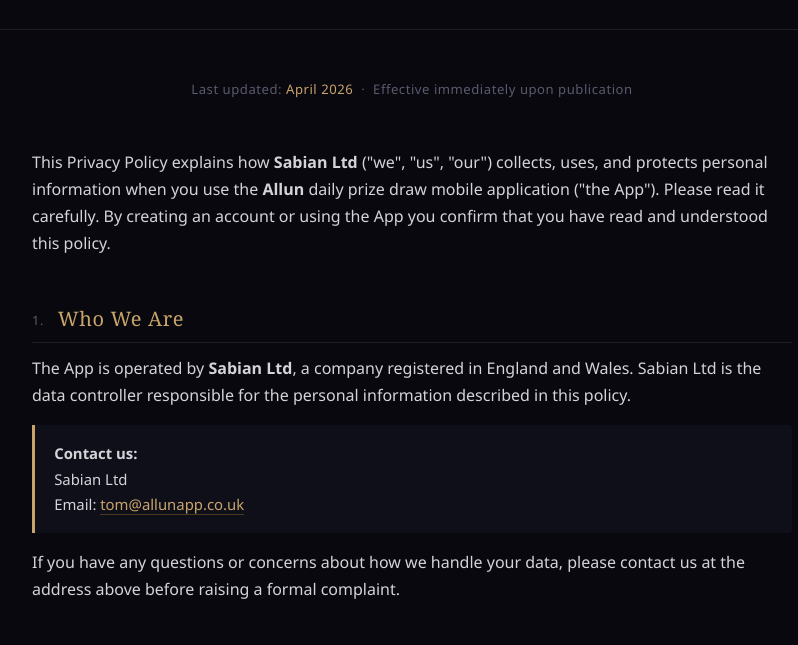
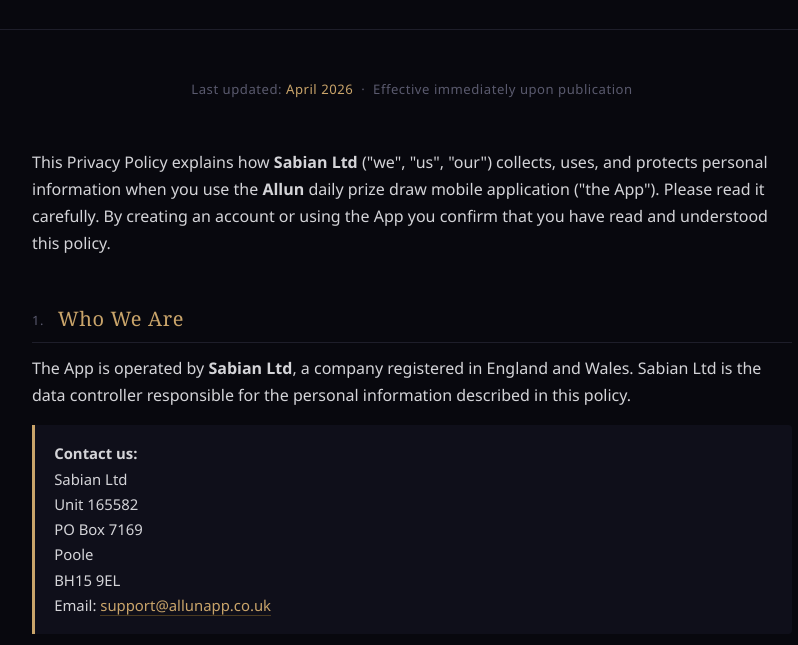
Before and after one commit to TomMarkwick/allun-privacy, a plain HTML site: page index.html in a window 1280 px wide. Shown: the part 155-800 px from the top of the page, without its empty margins (228-1026 px from the left). Drawn offline with Linux system fonts and the light colour scheme.

Commit message:
Add Sabian Ltd postal address and switch contact email to support@allunapp.co.uk

```diff
--- a/index.html
+++ b/index.html
@@ -166,7 +166,11 @@
     <div class="highlight-box">
       <strong>Contact us:</strong><br>
       Sabian Ltd<br>
-      Email: <a href="mailto:tom@allunapp.co.uk">tom@allunapp.co.uk</a>
+      Unit 165582<br>
+      PO Box 7169<br>
+      Poole<br>
+      BH15 9EL<br>
+      Email: <a href="mailto:support@allunapp.co.uk">support@allunapp.co.uk</a>
     </div>
     <p>If you have any questions or concerns about how we handle your data, please contact us at the address above before raising a formal complaint.</p>
 
@@ -241,7 +245,7 @@
       <li><strong>Right to object</strong> – to object to processing carried out on the basis of legitimate interests.</li>
       <li><strong>Right to withdraw consent</strong> – where processing is based on consent, to withdraw that consent at any time without affecting the lawfulness of prior processing.</li>
     </ul>
-    <p>To exercise any of these rights please contact us at <a href="mailto:tom@allunapp.co.uk">tom@allunapp.co.uk</a>. We will respond within one calendar month. You also have the right to lodge a complaint with the <strong>Information Commissioner's Office (ICO)</strong> at <a href="https://ico.org.uk" target="_blank" rel="noopener noreferrer">ico.org.uk</a> if you believe your data has been processed unlawfully.</p>
+    <p>To exercise any of these rights please contact us at <a href="mailto:support@allunapp.co.uk">support@allunapp.co.uk</a>. We will respond within one calendar month. You also have the right to lodge a complaint with the <strong>Information Commissioner's Office (ICO)</strong> at <a href="https://ico.org.uk" target="_blank" rel="noopener noreferrer">ico.org.uk</a> if you believe your data has been processed unlawfully.</p>
 
     <!-- 8 -->
     <h2><span class="section-num">8.</span> Cookies</h2>
@@ -249,7 +253,7 @@
 
     <!-- 9 -->
     <h2><span class="section-num">9.</span> Children</h2>
-    <p>The App is intended exclusively for users who are <strong>18 years of age or older</strong>. We do not knowingly collect personal data from anyone under 18. Date of birth is collected at registration specifically to enforce this requirement. If we become aware that we have inadvertently collected data from a person under 18 we will delete that data immediately. If you believe a minor has created an account, please notify us at <a href="mailto:tom@allunapp.co.uk">tom@allunapp.co.uk</a>.</p>
+    <p>The App is intended exclusively for users who are <strong>18 years of age or older</strong>. We do not knowingly collect personal data from anyone under 18. Date of birth is collected at registration specifically to enforce this requirement. If we become aware that we have inadvertently collected data from a person under 18 we will delete that data immediately. If you believe a minor has created an account, please notify us at <a href="mailto:support@allunapp.co.uk">support@allunapp.co.uk</a>.</p>
 
     <!-- 10 -->
     <h2><span class="section-num">10.</span> Changes to This Policy</h2>
@@ -261,14 +265,14 @@
     <p>For any questions, requests, or concerns regarding this Privacy Policy or our data practices, please contact us:</p>
     <div class="highlight-box">
       <strong>Sabian Ltd – Data Enquiries</strong><br>
-      Email: <a href="mailto:tom@allunapp.co.uk">tom@allunapp.co.uk</a><br><br>
+      Email: <a href="mailto:support@allunapp.co.uk">support@allunapp.co.uk</a><br><br>
       We aim to acknowledge all enquiries within <strong>2 business days</strong> and resolve them within <strong>30 days</strong>.
     </div>
 
   </div>
 
   <footer>
-    <p>&copy; 2026 Sabian Ltd. All rights reserved. &nbsp;·&nbsp; <a href="mailto:tom@allunapp.co.uk">tom@allunapp.co.uk</a></p>
+    <p>&copy; 2026 Sabian Ltd. All rights reserved. &nbsp;·&nbsp; <a href="mailto:support@allunapp.co.uk">support@allunapp.co.uk</a></p>
   </footer>
 
 </body>
```
